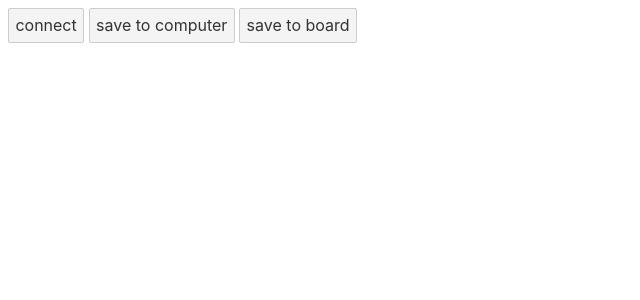
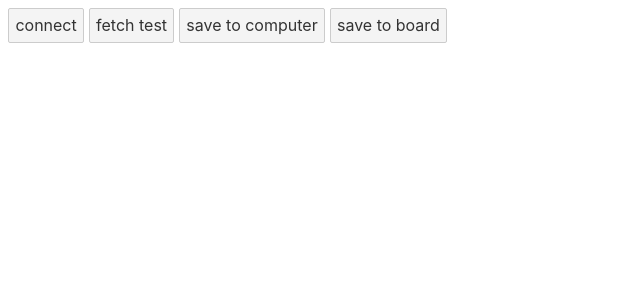
Before and after one commit to saewoonam/webserial-current-source, a Svelte app: page / in a window 1280 px wide. Shown: the top 300 px of the page, without its empty margins (0-640 px from the left). Built offline with nearby package versions, Linux system fonts and the light colour scheme.

Commit message:
Try to add fetchtest button

```diff
--- a/src/App.svelte
+++ b/src/App.svelte
@@ -6,7 +6,7 @@
 
   async function readlines(num=1) {
     let total_msg = '';
-	  let lines;
+    let lines;
     const reader = port.readable.getReader();
 
     while (true) {
@@ -17,12 +17,10 @@
       console.log(value, total_msg, total_msg.length);
       lines = total_msg.split(/\r\n/).filter(item => item.length>0)
       if (done || lines.length==num) {
-        // Allow the serial port to be closed later.
         reader.releaseLock();
-        console.log('done')
+        // console.log('done')
         break;
       }
-      // value is a Uint8Array.
     }
     return lines;
   }
@@ -65,6 +63,10 @@
     const ports = await navigator.serial.getPorts();
     console.log(ports);
   }
+  async function fetchtest() {
+    let values = await fetch_values();
+    console.log(values)
+  }
   function save_computer() {
     console.log("save to computer")
   }
@@ -75,6 +77,9 @@
 <button on:click={connect}>
   connect
 </button>
+<button on:click={fetchtest}>
+  fetch test
+</button>
 <button on:click={save_computer}>
   save to computer
 </button>
```
